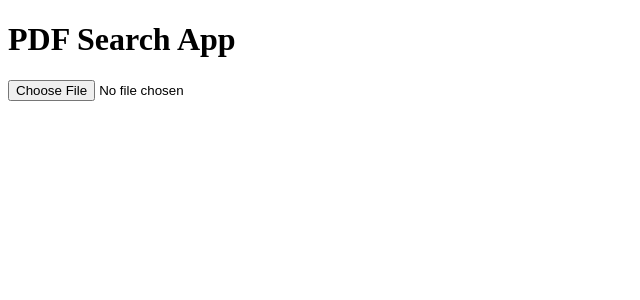
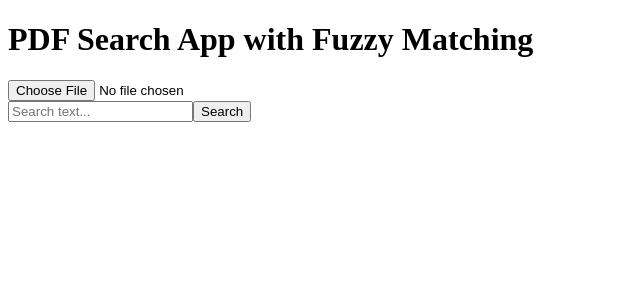
Before and after one commit to VinitSonagara/SearchPDF, a React (Vite) app: page / in a window 1280 px wide. Shown: the top 300 px of the page, without its empty margins (0-640 px from the left). Built offline with nearby package versions, Linux system fonts and the light colour scheme.

Commit message:
Add search logic

```diff
--- a/package.json
+++ b/package.json
@@ -10,6 +10,7 @@
     "preview": "vite preview"
   },
   "dependencies": {
+    "fuse.js": "^7.1.0",
     "pdfjs-dist": "^4.10.38",
     "react": "^19.0.0",
     "react-dom": "^19.0.0"
--- a/src/App.jsx
+++ b/src/App.jsx
@@ -1,10 +1,13 @@
 import React, { useState } from 'react';
 import { GlobalWorkerOptions, getDocument } from 'pdfjs-dist';
+import Fuse from 'fuse.js';
 
 GlobalWorkerOptions.workerSrc = `../public/pdf.worker.min.mjs`;
 
 const App = () => {
-	const [pdfText, setPdfText] = useState([]);
+	const [pdf, setPdf] = useState([]);
+	const [searchQuery, setSearchQuery] = useState('');
+	const [allTextItems, setAllTextItems] = useState([]);
 
 	const handleFileChange = async (e) => {
 		const file = e.target.files[0];
@@ -14,62 +17,120 @@ const App = () => {
 				const arrayBuffer = reader.result;
 				const pdf = await getDocument({ data: arrayBuffer }).promise;
 				const pages = [];
+				const textItems = [];
 
 				for (let i = 1; i <= pdf.numPages; i++) {
 					const page = await pdf.getPage(i);
 					const viewport = page.getViewport({ scale: 1 });
 					const textContent = await page.getTextContent();
 
-					const textItems = textContent.items.map((item, index) => {
-						console.log({ item });
+					const pageItems = textContent.items.map((item, index) => {
 						const { transform, str, width, height } = item;
 						const [, , , , translateX, translateY] = transform;
 
-						return (
+						textItems.push({ str, page: i, index });
+
+						return {
+							str,
+							translateX,
+							translateY,
+							height,
+							width,
+							page: i,
+							index,
+							highlight: false,
+						};
+					});
+
+					pages.push({
+						pageNumber: i,
+						textItems: pageItems,
+						viewport,
+					});
+				}
+
+				setAllTextItems(textItems);
+				setPdf(pages);
+			};
+
+			reader.readAsArrayBuffer(file);
+		}
+	};
+
+	const handleSearch = () => {
+		const fuse = new Fuse(allTextItems, {
+			keys: ['str'],
+			threshold: 0.3,
+		});
+		const results = fuse.search(searchQuery);
+
+		const highlightedPages = pdf.map((page) => {
+			const highlightedItems = page.textItems.map((item) => {
+				const isMatch = results.some((result) => {
+					return (
+						result.item.index === item.index &&
+						result.item.page === page.pageNumber
+					);
+				});
+				return {
+					...item,
+					highlight: isMatch,
+				};
+			});
+
+			return {
+				...page,
+				textItems: highlightedItems,
+			};
+		});
+
+		setPdf(highlightedPages);
+	};
+
+	return (
+		<div>
+			<h1>PDF Search App with Fuzzy Matching</h1>
+			<input type='file' accept='application/pdf' onChange={handleFileChange} />
+			<div>
+				<input
+					type='text'
+					placeholder='Search text...'
+					value={searchQuery}
+					onChange={(e) => setSearchQuery(e.target.value)}
+				/>
+				<button onClick={handleSearch}>Search</button>
+			</div>
+			<div>
+				{pdf.map((page) => (
+					<div
+						key={page.pageNumber}
+						style={{
+							position: 'relative',
+							border: '1px solid #ccc',
+							marginBottom: '20px',
+							width: `${page.viewport.width}px`,
+							height: `${page.viewport.height}px`,
+						}}
+					>
+						{page.textItems.map((item, index) => (
 							<div
 								key={index}
 								style={{
 									position: 'absolute',
-									left: `${translateX}px`,
-									bottom: `${translateY}px`,
-									fontSize: `${Math.abs(height)}px`,
-									width: `${width}px`,
-									height: `${height}px`,
+									left: `${item.translateX}px`,
+									bottom: `${item.translateY}px`,
+									fontSize: `${Math.abs(item.height)}px`,
+									width: `${item.width}px`,
 									whiteSpace: 'pre',
+									backgroundColor: item.highlight ? 'yellow' : 'transparent',
 								}}
 							>
-								{str}
+								{item.str}
 							</div>
-						);
-					});
-
-					pages.push(
-						<div
-							key={i}
-							style={{
-								position: 'relative',
-								border: '1px solid #ccc',
-								marginBottom: '20px',
-								width: `${viewport.width}px`,
-								height: `${viewport.height}px`,
-							}}
-						>
-							{textItems}
-						</div>
-					);
-				}
-
-				setPdfText(pages);
-			};
-			reader.readAsArrayBuffer(file);
-		}
-	};
-
-	return (
-		<div>
-			<h1>PDF Search App</h1>
-			<input type='file' accept='application/pdf' onChange={handleFileChange} />
-			<div>{pdfText}</div>
+						))}
+					</div>
+				))}
+			</div>
 		</div>
 	);
 };
```
Also changed, not shown: 1 other file (tests, documents, lock files or other folders).
